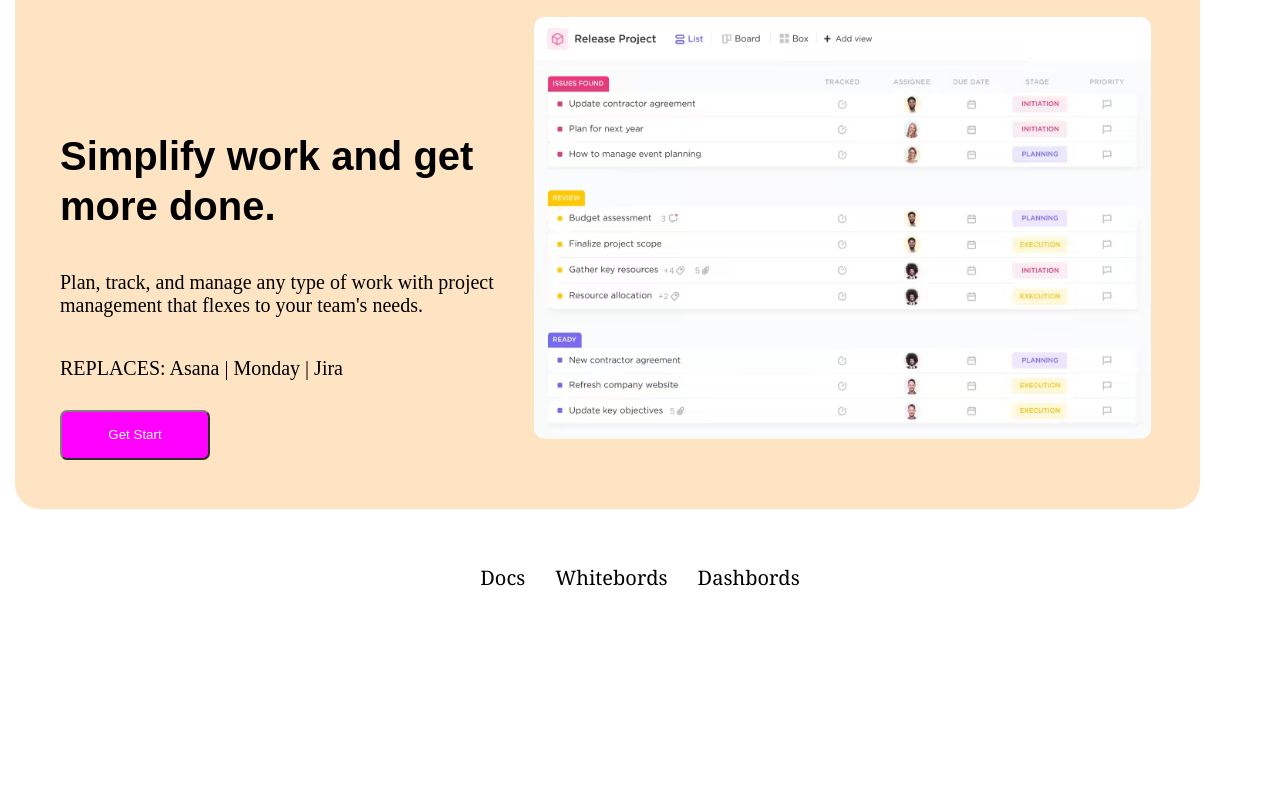
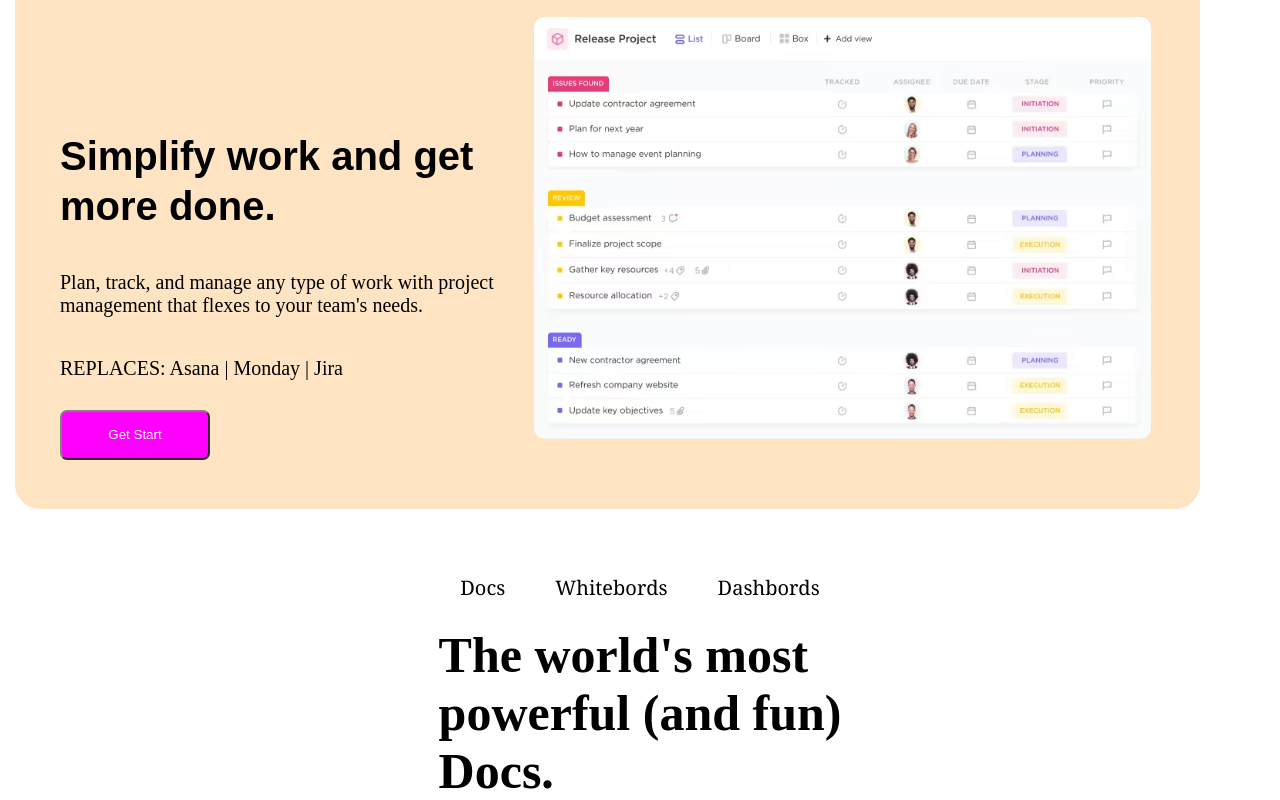
Before and after one commit to Jacquet12/ClickUpProject, a React (Create React App) app in the folder clickup/: page / in a window 1280 px wide. Shown: the part 1525-2325 px from the top of the page. Before the commit the page ends 2131 px from the top, so only its background shows below. Built offline with nearby package versions, Linux system fonts and the light colour scheme.

Commit message:
ultima atualização, insersão de um texto no meio da pagina

```diff
--- a/clickup/src/components/SecondeCard.js
+++ b/clickup/src/components/SecondeCard.js
@@ -9,7 +9,11 @@ function SecondeCard() {
           <li className="secondeCard-headerTexte3">Dashbords</li>
       </div>
 
-      <div className=""></div>
+      <div className="container-secondeCard-texte">
+        <h1 className="container-secondeCard-texte-contain">
+          The world's most<br></br>powerful (and fun)<br></br> Docs.
+        </h1>
+      </div>
 
 
     </div>
--- a/clickup/src/styles/secondeCardStyles.css
+++ b/clickup/src/styles/secondeCardStyles.css
@@ -5,7 +5,7 @@
 }
 
 .secondeCard-header li{
-    padding: 15px;
+    padding: 25px;
     display:inline-block;
     font-family: Georgia, 'Times New Roman', Times, serif;
     font-size: 20px;
@@ -16,3 +16,10 @@
     align-items: center;
     justify-content: center;
 }
+
+.container-secondeCard-texte h1{
+    display: flex;
+    align-items: center;
+    justify-content: center;
+    font-size: 50px;
+}
```
